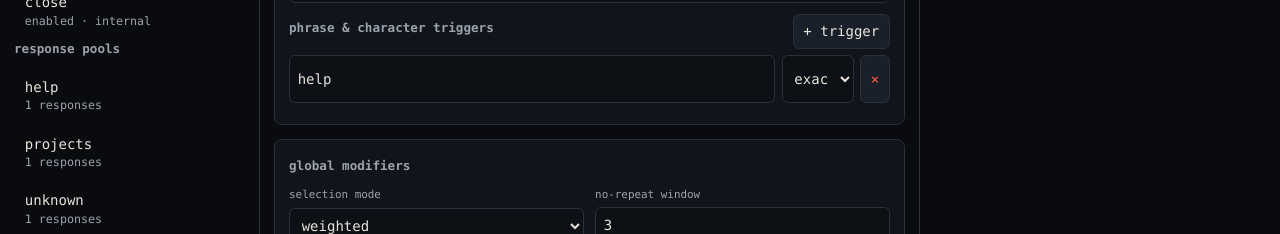
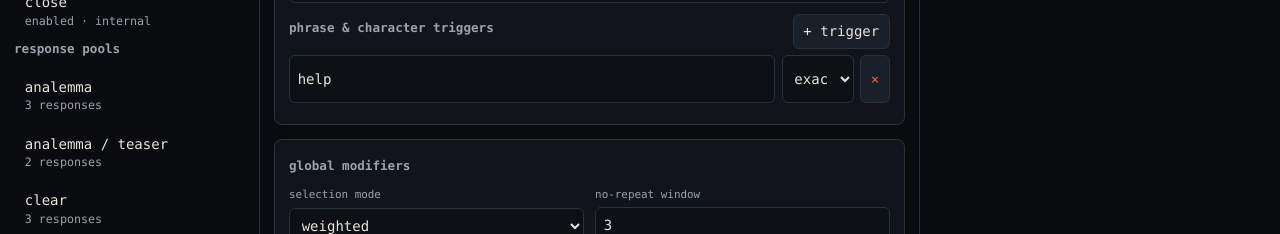
Before and after one commit to mario0318/mario0318, a website: page admin/terminal-command-studio.html in a window 1280 px wide. Shown: the part 566-800 px from the top of the page. Drawn offline with Linux system fonts and the light colour scheme; no server answers.

Commit message:
Restore terminal response collections

```diff
--- a/admin/terminal-command-studio.html
+++ b/admin/terminal-command-studio.html
@@ -53,38 +53,66 @@
       {id:'contact',name:'contact',aliases:['hi'],desc:'reach out',category:'core',triggers:[{type:'exact',value:'contact'}],enabled:true,listed:true,action:{type:'portal',target:'contact'},responsePool:'contact',cooldownMs:0,allowArgs:false,blockedPhrases:[]},
       {id:'clear',name:'clear',aliases:[],desc:'',category:'core',triggers:[{type:'exact',value:'clear'}],enabled:true,listed:false,action:{type:'internal',target:'clear'},responsePool:'clear',cooldownMs:0,allowArgs:false,blockedPhrases:[]},
       {id:'close',name:'close',aliases:[],desc:'',category:'core',triggers:[{type:'exact',value:'close'}],enabled:true,listed:false,action:{type:'internal',target:'close'},responsePool:'close',cooldownMs:0,allowArgs:false,blockedPhrases:[]}
-    ],responsePools:{help:[{text:'some things you can ask this thing to do.',weight:1,enabled:true}],projects:[{text:'opening projects.',weight:1,enabled:true}],unknown:[{text:'no idea what that means. respect the attempt though.',weight:1,enabled:true}]}};
+    ],responsePools:{
+      help:{default:['some things you can ask this thing to do. not all of them, on purpose.',"here's a small slice of what works. the rest you'll find the usual way: typing.","minimal tour coming up. if you're the exhaustive type, you're in the wrong terminal."],keys:['keyboard things:','  enter      run the line','  tab        complete, not move focus','  esc        escape, then tab to move focus','  esc again  close panels and portals','reduced-motion and screen readers get the same commands. the dots behave differently, not the keys.']},
+      projects:{default:["opening projects. they took a while; this won't.",'projects coming up. things that escaped the notebook.','loading the things that actually shipped.']},
+      play:{default:['dealing you: {title}',"today's draw from the vault: {title}",'the vault picked one: {title}'],list:['listing the vault instead of spinning it.','switching to the catalog. pick your own noise.'],empty:["vault's quiet. soundcloud is either sulking or the list is empty.","couldn't get a track list. try again later. the silence is not a feature."]},
+      analemma:{default:['sending you over to analemma.',"studio's up. panel's taking you there.",'opening analemma in the side channel.'],teaser:["analemma's slot is here. the studio's catching up.",'panel is a teaser for now. the studio moves in later.']},
+      contact:{default:['opening ways to reach in.','bringing up contact things. you talk, the site listens.','portal for reaching out, coming up.']},
+      clear:{default:['screen swept. the terminal remembers more than it shows.',"cleared. the past lines are gone; the state isn't.",'log wiped. dots and commands stay exactly how they were.'],nothing:['nothing much to clear, but it still felt right.']},
+      close:{default:["closed that. terminal's back on primary duty.",'panel shut. prompt has the floor again.',"portal's gone. the shell stayed."],nothing:['nothing open to close. bold move anyway.']},
+      unknown:{default:['no idea what that means. respect the attempt though.',"that's not a thing. yet.",'tried it. nothing happened. suspicious.','the dots looked at each other. nothing.','{input}: command not found. story of its life.','whatever that was, the terminal shrugged.','typed it, ran it, reality declined.','the command table stared at that string and stayed quiet.']},
+      easter:{whoami:["that's the question, isn't it.","labels are cheap. behavior's more expensive."],sudo:['absolutely not.','still no. the terminal admires the attempt, not the plan.'],exit:["you can't leave. kidding. it's a website. close the tab.",'still a website. still exitless.'],rmrf:['bold. no.','ambitious, but the filesystem here is imaginary.'],hello:['hey.','hey. typing already puts you in the top percentile.'],fortyTwo:['yes.','agreed. not elaborating.'],dotsLabOpen:["lab's open. try not to break the dots. you can, but don't.",'wiring the dots directly to you. sliders first, chaos later.','dots-lab online. the status lights just became your problem.'],dotsLabReset:['dots back to default. the breathing is normal again.'],orbit:['three bodies found. opening the quiet channel.','orbital backup responding. mind the gravity.','old signal acquired. stepping sideways.']}
+    }};
     function clone(v){return JSON.parse(JSON.stringify(v))}
+    function itemize(items){return (items||[]).map(item=>typeof item==='string'?{text:item,weight:1,enabled:true}:item)}
+    function isLegacyStub(key,group){const text=Array.isArray(group)&&group.length===1?(typeof group[0]==='string'?group[0]:group[0]?.text):null;return text===({help:'some things you can ask this thing to do.',projects:'opening projects.',unknown:'no idea what that means. respect the attempt though.'}[key])}
+    function hydrate(next){
+      const out=clone(next||seed);out.responsePools=out.responsePools||{};
+      for(const [key,seedGroup] of Object.entries(seed.responsePools)){
+        let current=out.responsePools[key];
+        if(!current){out.responsePools[key]=clone(seedGroup);continue}
+        if(isLegacyStub(key,current)){out.responsePools[key]=clone(seedGroup);current=out.responsePools[key]}
+        if(Array.isArray(current))out.responsePools[key]={default:current};
+        for(const [variant,items] of Object.entries(seedGroup))if(!out.responsePools[key][variant])out.responsePools[key][variant]=clone(items);
+      }
+      for(const [key,group] of Object.entries(out.responsePools)){
+        if(Array.isArray(group))out.responsePools[key]={default:itemize(group)};
+        else for(const variant of Object.keys(group||{}))group[variant]=itemize(group[variant]);
+      }
+      return out;
+    }
     let state=load(),selection={kind:'command',key:state.commands[0]?.id||null};
     const $=id=>document.getElementById(id);
-    function load(){try{return JSON.parse(localStorage.getItem(STORAGE_KEY))||clone(seed)}catch{return clone(seed)}}
+    function load(){try{return hydrate(JSON.parse(localStorage.getItem(STORAGE_KEY))||seed)}catch{return hydrate(seed)}}
     function save(message='saved'){localStorage.setItem(STORAGE_KEY,JSON.stringify(state));$('status').textContent=message;renderJson();}
     function node(tag,text,attrs={}){const n=document.createElement(tag);if(text!==null)n.textContent=text;for(const[k,v]of Object.entries(attrs))n[k]=v;return n}
     function field(label,value,onchange,type='text'){const l=node('label',null,{className:'field'});l.append(node('span',label));const i=node(type==='select'?'select':'input',null);if(type==='number')i.type='number';i.value=value??'';i.addEventListener('input',e=>onchange(type==='number'?Number(e.target.value):e.target.value));l.append(i);return l}
     function csv(v){return (v||[]).join(', ')} function split(v){return v.split(',').map(x=>x.trim()).filter(Boolean)}
     function selectedCommand(){return state.commands.find(c=>c.id===selection.key)}
     function render(){renderLists();renderEditor();renderSettings();renderJson()}
-    function renderLists(){const cl=$('command-list');cl.replaceChildren();state.commands.forEach(c=>{const b=node('button',c.name||'(unnamed)',{className:selection.kind==='command'&&selection.key===c.id?'active':''});b.append(node('small',(c.enabled?'enabled':'blocked')+' · '+c.action.type));b.onclick=()=>{selection={kind:'command',key:c.id};render()};cl.append(b)});const pl=$('pool-list');pl.replaceChildren();Object.keys(state.responsePools).sort().forEach(k=>{const b=node('button',k,{className:selection.kind==='pool'&&selection.key===k?'active':''});b.append(node('small',state.responsePools[k].length+' responses'));b.onclick=()=>{selection={kind:'pool',key:k};render()};pl.append(b)})}
+    function poolEntries(){return Object.keys(state.responsePools).sort().flatMap(key=>Object.keys(state.responsePools[key]||{}).sort((a,b)=>a==='default'?-1:b==='default'?1:a.localeCompare(b)).map(variant=>({key,variant,items:state.responsePools[key][variant]})))}
+    function renderLists(){const cl=$('command-list');cl.replaceChildren();state.commands.forEach(c=>{const b=node('button',c.name||'(unnamed)',{className:selection.kind==='command'&&selection.key===c.id?'active':''});b.append(node('small',(c.enabled?'enabled':'blocked')+' · '+c.action.type));b.onclick=()=>{selection={kind:'command',key:c.id};render()};cl.append(b)});const pl=$('pool-list');pl.replaceChildren();poolEntries().forEach(({key,variant,items})=>{const label=variant==='default'?key:key+' / '+variant;const b=node('button',label,{className:selection.kind==='pool'&&selection.key===key&&selection.variant===variant?'active':''});b.append(node('small',items.length+' responses'));b.onclick=()=>{selection={kind:'pool',key,variant};render()};pl.append(b)})}
     function renderEditor(){const ce=$('command-editor'),pe=$('pool-editor');ce.classList.toggle('hidden',selection.kind!=='command');pe.classList.toggle('hidden',selection.kind!=='pool');if(selection.kind==='command')renderCommand(ce);else renderPool(pe)}
     function renderCommand(host){host.replaceChildren();const c=selectedCommand();if(!c){host.append(node('p','add or select a command.'));return}const head=node('div',null,{className:'section-head'});head.append(node('h2','command'));const del=node('button','delete',{className:'danger'});del.onclick=()=>{state.commands=state.commands.filter(x=>x.id!==c.id);selection.key=state.commands[0]?.id||null;save();render()};head.append(del);host.append(head);
       const grid=node('div',null,{className:'row'});grid.append(field('name',c.name,v=>{c.name=v;c.id=slug(v)||c.id;selection.key=c.id;save();renderLists()}),field('aliases (comma separated)',csv(c.aliases),v=>{c.aliases=split(v);save()}),field('description',c.desc,v=>{c.desc=v;save()}),field('category',c.category,v=>{c.category=v;save()}),field('response pool',c.responsePool,v=>{c.responsePool=v;save()}),field('cooldown override (ms)',c.cooldownMs,v=>{c.cooldownMs=v;save()},'number'));host.append(grid);
       const checks=node('div',null,{className:'checks'});[['enabled',c.enabled],['listed in help',c.listed],['allow arguments',c.allowArgs]].forEach(([label,val])=>{const l=node('label',label);const i=node('input',null);i.type='checkbox';i.checked=val;i.onchange=e=>{c[label==='listed in help'?'listed':label==='allow arguments'?'allowArgs':'enabled']=e.target.checked;save();renderLists()};l.prepend(i);checks.append(l)});host.append(checks);
       const row=node('div',null,{className:'row'});const at=field('action type',c.action.type,v=>{c.action.type=v;save()},'select');['response','portal','panel','inline-applet','internal','client-task','server-task'].forEach(v=>at.querySelector('select').append(node('option',v,{value:v})));at.querySelector('select').value=c.action.type;row.append(at,field('action target / allowlisted task key',c.action.target,v=>{c.action.target=v;save()}));host.append(row);
       host.append(field('blocked words or phrases (comma separated)',csv(c.blockedPhrases),v=>{c.blockedPhrases=split(v);save()}));const th=node('div',null,{className:'section-head'});th.append(node('h2','phrase & character triggers'));const add=node('button','+ trigger');add.onclick=()=>{c.triggers.push({type:'exact',value:''});save();render()};th.append(add);host.append(th);c.triggers.forEach((t,i)=>{const r=node('div',null,{className:'response'});const inp=node('input',null);inp.value=t.value;inp.placeholder='words or characters';inp.oninput=e=>{t.value=e.target.value;save()};const sel=node('select',null);['exact','prefix','contains','regex'].forEach(v=>sel.append(node('option',v,{value:v})));sel.value=t.type;sel.onchange=e=>{t.type=e.target.value;save()};const d=node('button','×',{className:'danger'});d.onclick=()=>{c.triggers.splice(i,1);save();render()};r.append(inp,sel,d);host.append(r)})}
-    function renderPool(host){host.replaceChildren();const key=selection.key,items=state.responsePools[key];const head=node('div',null,{className:'section-head'});head.append(node('h2','response pool: '+key));const controls=node('div',null);const add=node('button','+ response');add.onclick=()=>{items.push({text:'',weight:1,enabled:true});save();render()};const del=node('button','delete pool',{className:'danger'});del.onclick=()=>{delete state.responsePools[key];selection={kind:'command',key:state.commands[0]?.id||null};save();render()};controls.append(add,del);head.append(controls);host.append(head);items.forEach((item,i)=>{const r=node('div',null,{className:'response'});const text=node('textarea',null);text.value=item.text;text.placeholder='response text; placeholders such as {input} or {title}';text.oninput=e=>{item.text=e.target.value;save()};const w=node('input',null);w.type='number';w.min='0';w.step='.1';w.title='weight / frequency';w.value=item.weight;w.oninput=e=>{item.weight=Number(e.target.value);save()};const d=node('button',item.enabled?'on':'off');d.onclick=()=>{item.enabled=!item.enabled;save();render()};r.append(text,w,d);host.append(r)})}
+    function renderPool(host){host.replaceChildren();const key=selection.key,variant=selection.variant||'default',items=state.responsePools[key]?.[variant];if(!items){host.append(node('p','select a response pool.'));return}const head=node('div',null,{className:'section-head'});head.append(node('h2','response pool: '+key+(variant==='default'?'':' / '+variant)));const controls=node('div',null);const add=node('button','+ response');add.onclick=()=>{items.push({text:'',weight:1,enabled:true});save();render()};const del=node('button','delete variant',{className:'danger'});del.onclick=()=>{delete state.responsePools[key][variant];if(!Object.keys(state.responsePools[key]).length)delete state.responsePools[key];selection={kind:'command',key:state.commands[0]?.id||null};save();render()};controls.append(add,del);head.append(controls);host.append(head);items.forEach((item,i)=>{const r=node('div',null,{className:'response'});const text=node('textarea',null);text.value=item.text;text.placeholder='response text; placeholders such as {input} or {title}';text.oninput=e=>{item.text=e.target.value;save()};const w=node('input',null);w.type='number';w.min='0';w.step='.1';w.title='weight / frequency';w.value=item.weight;w.oninput=e=>{item.weight=Number(e.target.value);save()};const d=node('button',item.enabled?'on':'off');d.onclick=()=>{item.enabled=!item.enabled;save();render()};r.append(text,w,d);host.append(r)})}
     function renderSettings(){const s=state.settings;$('selection-mode').value=s.selectionMode;$('no-repeat').value=s.noRepeatWindow;$('cooldown').value=s.defaultCooldownMs;$('case-mode').value=s.caseMode}
     function renderJson(){$('json').value=JSON.stringify(state,null,2);$('errors').textContent=validate(state).join('\n')}
     function validate(v){const e=[];if(v.version!==1)e.push('version must be 1');const names=new Set;for(const c of v.commands||[]){if(!c.name)e.push('command missing name');if(names.has(c.name))e.push('duplicate command: '+c.name);names.add(c.name);if(c.action?.type==='server-task'&&!c.action.target)e.push(c.name+': server task needs an allowlisted key');for(const t of c.triggers||[])if(t.type==='regex')try{new RegExp(t.value)}catch{e.push(c.name+': invalid regex '+t.value)}}return e}
     function slug(v){return v.toLowerCase().replace(/[^a-z0-9_-]+/g,'-').replace(/^-|-$/g,'')}
     $('new-command').onclick=()=>{let n='command-'+(state.commands.length+1);state.commands.push({id:n,name:n,aliases:[],triggers:[{type:'exact',value:n}],enabled:true,listed:false,action:{type:'response',target:n},responsePool:'unknown',cooldownMs:0,allowArgs:false,blockedPhrases:[]});selection={kind:'command',key:n};save();render()};
-    $('new-pool').onclick=()=>{const name=prompt('response pool name');if(!name||state.responsePools[name])return;state.responsePools[name]=[{text:'',weight:1,enabled:true}];selection={kind:'pool',key:name};save();render()};
+    $('new-pool').onclick=()=>{const raw=prompt('response pool name, optionally pool / variant');if(!raw)return;const [key,variant='default']=raw.split('/').map(x=>x.trim()).filter(Boolean);if(!key)return;state.responsePools[key]=state.responsePools[key]||{};if(state.responsePools[key][variant])return;state.responsePools[key][variant]=[{text:'',weight:1,enabled:true}];selection={kind:'pool',key,variant};save();render()};
     $('selection-mode').onchange=e=>{state.settings.selectionMode=e.target.value;save()};$('no-repeat').oninput=e=>{state.settings.noRepeatWindow=Number(e.target.value);save()};$('cooldown').oninput=e=>{state.settings.defaultCooldownMs=Number(e.target.value);save()};$('case-mode').onchange=e=>{state.settings.caseMode=e.target.value;save()};
     $('apply-json').onclick=()=>{try{const next=JSON.parse($('json').value),errors=validate(next);if(errors.length)throw Error(errors.join('\n'));state=next;selection={kind:'command',key:state.commands[0]?.id||null};save('JSON applied');render()}catch(e){$('errors').textContent=e.message}};
     $('import-file').onchange=async e=>{try{const next=JSON.parse(await e.target.files[0].text()),errors=validate(next);if(errors.length)throw Error(errors.join('\n'));state=next;selection={kind:'command',key:state.commands[0]?.id||null};save('imported');render()}catch(err){$('errors').textContent=err.message}};
     $('copy-json').onclick=async()=>{await navigator.clipboard.writeText(JSON.stringify(state,null,2));$('status').textContent='copied'};
     $('download-json').onclick=()=>{const a=node('a',null);a.href=URL.createObjectURL(new Blob([JSON.stringify(state,null,2)],{type:'application/json'}));a.download='terminal.config.json';a.click();setTimeout(()=>URL.revokeObjectURL(a.href),0)};
-    $('reset').onclick=()=>{if(confirm('reset the local draft?')){state=clone(seed);selection={kind:'command',key:state.commands[0].id};save('reset');render()}};
-    window.studioApi={getState:()=>clone(state),setState(next,message='loaded'){state=clone(next);selection={kind:'command',key:state.commands[0]?.id||null};save(message);render()},setStatus(message){$('status').textContent=message}};
+    $('reset').onclick=()=>{if(confirm('reset the local draft?')){state=hydrate(seed);selection={kind:'command',key:state.commands[0].id};save('reset');render()}};
+    window.studioApi={getState:()=>clone(state),setState(next,message='loaded'){state=hydrate(next);selection={kind:'command',key:state.commands[0]?.id||null};save(message);render()},setStatus(message){$('status').textContent=message}};
     render();
   </script>
   <script type="module">
```
